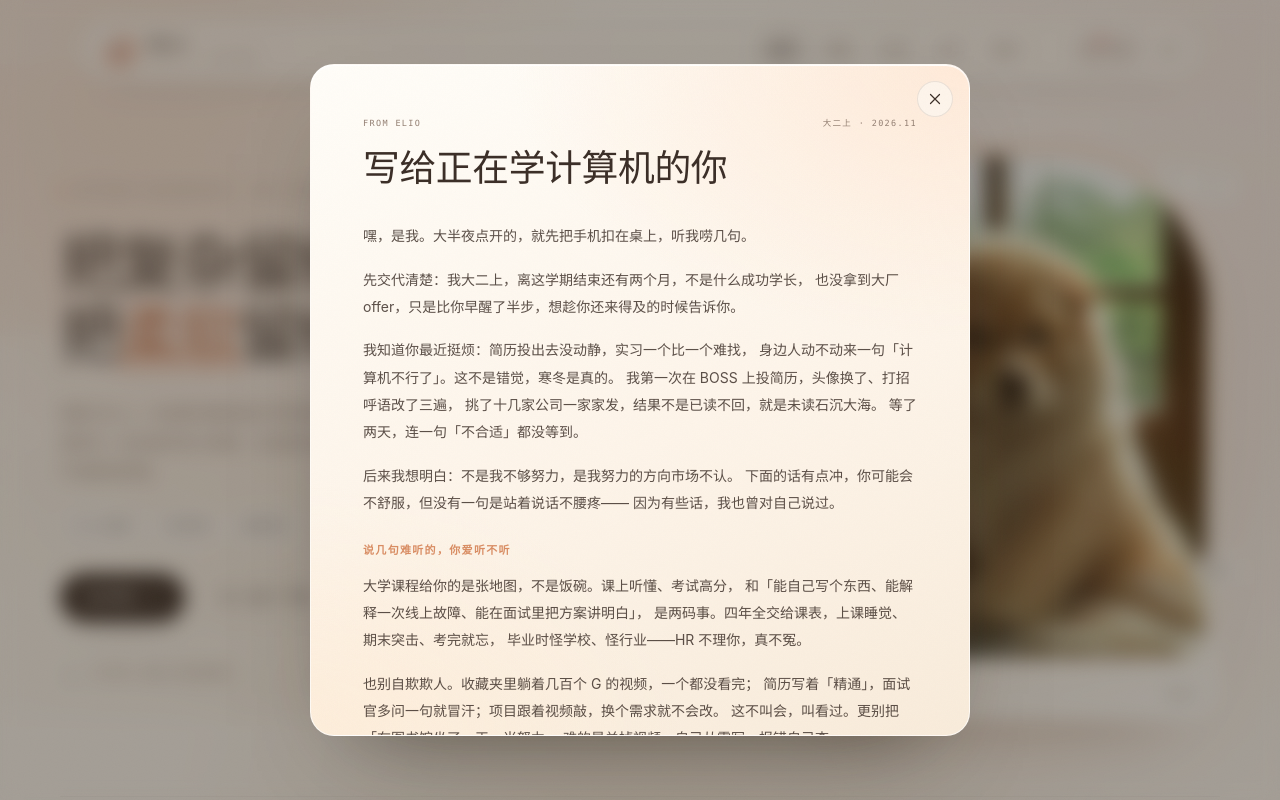
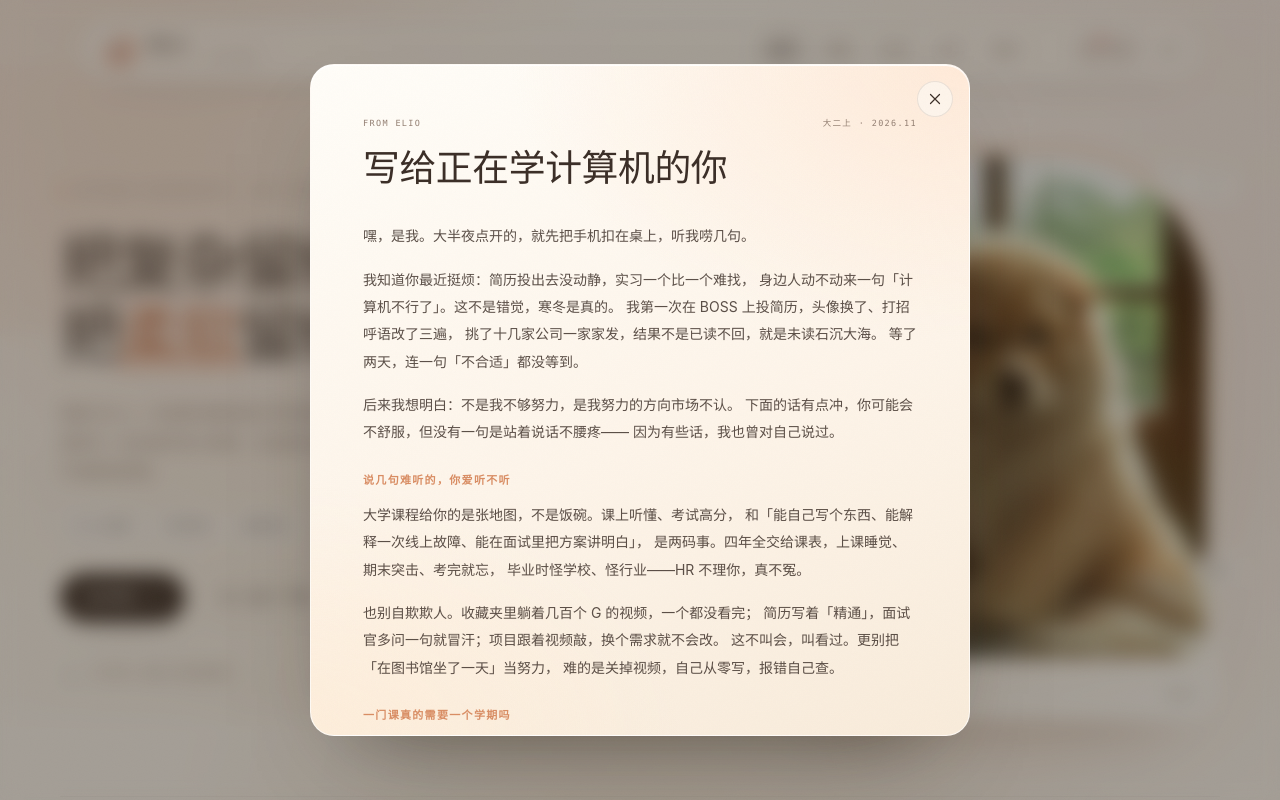
Before and after one commit to li-kai-yu/blog, a React (Vite) app: page / in a window 1280 px wide. Both pictures are taken after a click on the button "打开来信，1 封未读". Shown: the top 800 px of the page. Built offline with nearby package versions, Linux system fonts and the light colour scheme.

Commit message:
content: 删除信中自我介绍段落

```diff
--- a/src/components/LetterDialog.tsx
+++ b/src/components/LetterDialog.tsx
@@ -49,10 +49,6 @@ export default function LetterDialog({ open, onClose }: LetterDialogProps) {
         <div className="letter__body">
           <p>
             嘿，是我。大半夜点开的，就先把手机扣在桌上，听我唠几句。
-          </p>
-          <p>
-            先交代清楚：我大二上，离这学期结束还有两个月，不是什么成功学长，
-            也没拿到大厂 offer，只是比你早醒了半步，想趁你还来得及的时候告诉你。
           </p>
           <p>
             我知道你最近挺烦：简历投出去没动静，实习一个比一个难找，
```
